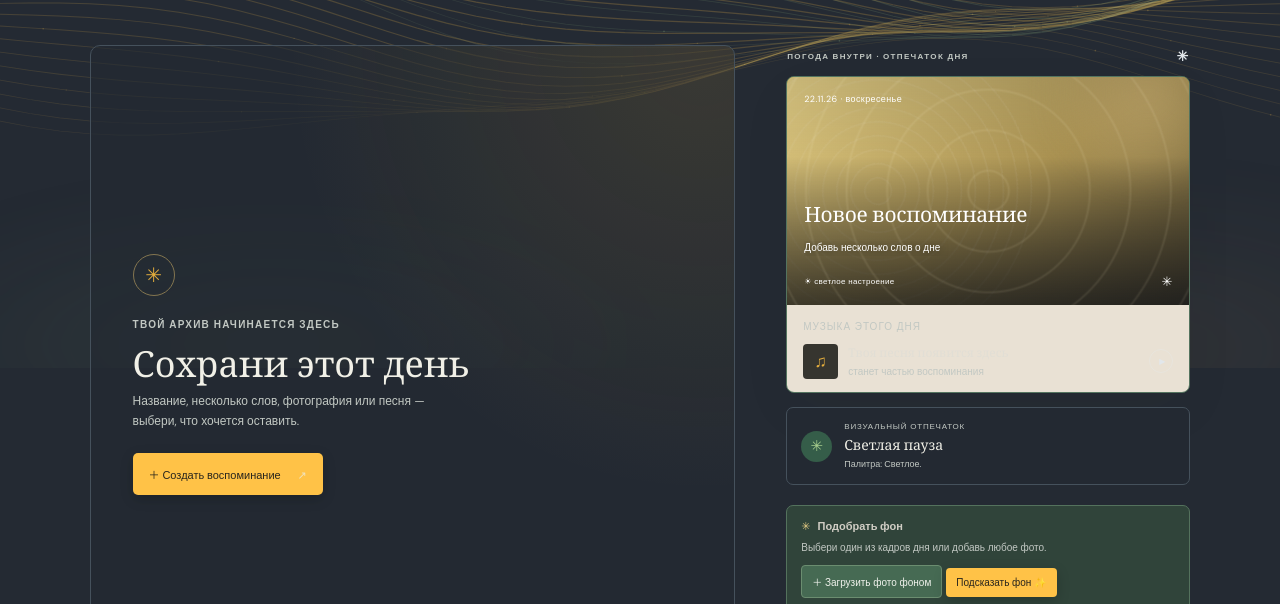
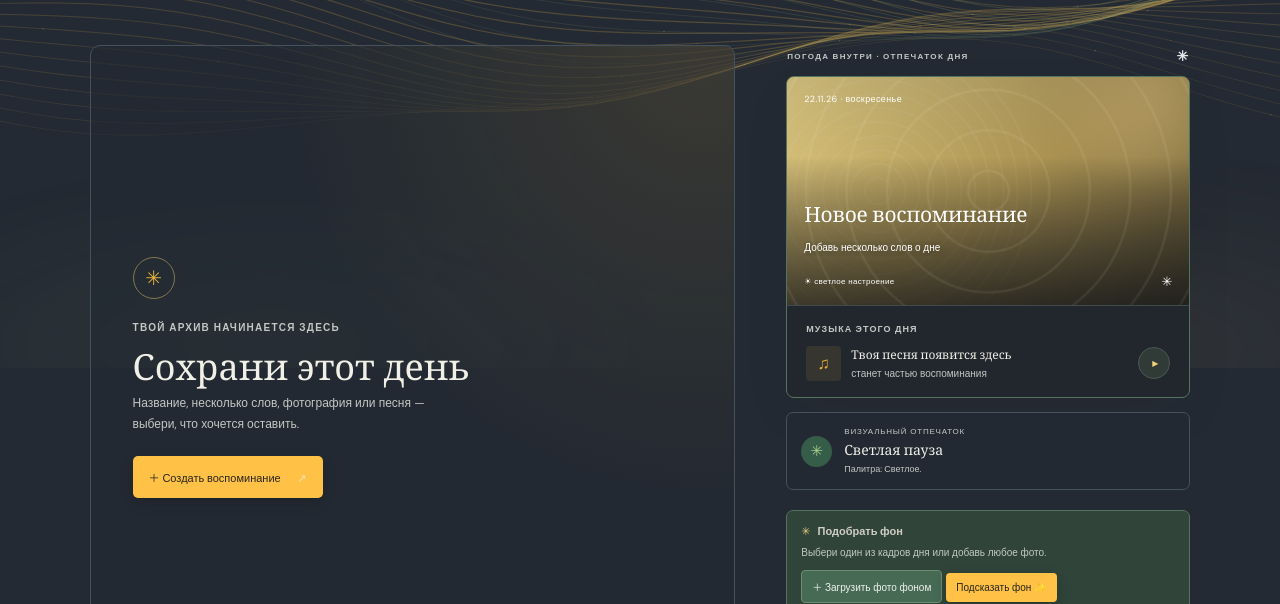
Before and after one commit to myngbaynurgazy-ctrl/tiho-diary, a website: page art.html in a window 1280 px wide. Shown: the part 496-1100 px from the top of the page. Drawn offline with nearby package versions, Linux system fonts and the light colour scheme; no server answers; animation ran at ten frames a second.

Commit message:
Improve contrast of the music preview card

```diff
--- a/art.css
+++ b/art.css
@@ -1048,3 +1048,23 @@ html,body{background-color:var(--paper);color:var(--ink);transition:background-c
 html[data-theme="dark"] .topbar{box-shadow:0 8px 24px rgba(0,0,0,.12)}
 html[data-theme="light"] .topbar{box-shadow:0 8px 24px rgba(50,45,35,.05)}
 @media(prefers-reduced-motion:reduce){html,body,.topbar,.header-brand,.header-link,.account-button,.theme-toggle{transition:none}}
+
+/* Give the music strip its own readable surface instead of a fixed beige panel. */
+.preview-details{padding:17px 19px 16px;border-top:1px solid var(--line);background:#fbfaf6;color:var(--ink);transition:background-color .3s ease,border-color .3s ease,color .3s ease}
+.detail-label{color:#687269;font-size:9px;font-weight:600;letter-spacing:.12em}
+.preview-song{margin-top:11px}
+.preview-song b{color:var(--ink);line-height:1.4}
+.preview-song small{color:var(--muted);line-height:1.4}
+.play-button{display:grid;place-items:center;width:32px;height:32px;border:1px solid var(--line);border-radius:50%;background:color-mix(in srgb,var(--paper) 70%,transparent);color:var(--accent);transition:background-color .24s ease,border-color .24s ease,color .24s ease,transform .24s ease}
+.play-button:hover{transform:scale(1.06)}
+html[data-theme="dark"] .preview-details{background:#22272e;border-top-color:#414b4c;color:#f1f0e7}
+html[data-theme="dark"] .detail-label{color:#c2c8c3}
+html[data-theme="dark"] .preview-song b{color:#f1f0e7}
+html[data-theme="dark"] .preview-song small{color:#bdc6c1}
+html[data-theme="dark"] .play-button{border-color:#4c5854;background:#303a37;color:#f0d178}
+html[data-theme="light"] .preview-details{background:#fbfaf6;border-top-color:#e4ded3;color:#2b302a}
+html[data-theme="light"] .detail-label{color:#687269}
+html[data-theme="light"] .preview-song b{color:#2b302a}
+html[data-theme="light"] .preview-song small{color:#6d756c}
+html[data-theme="light"] .play-button{border-color:#ded9ce;background:#f5f1ea;color:#7b805a}
+@media(prefers-reduced-motion:reduce){.preview-details,.play-button{transition:none}.play-button:hover{transform:none}}
```
